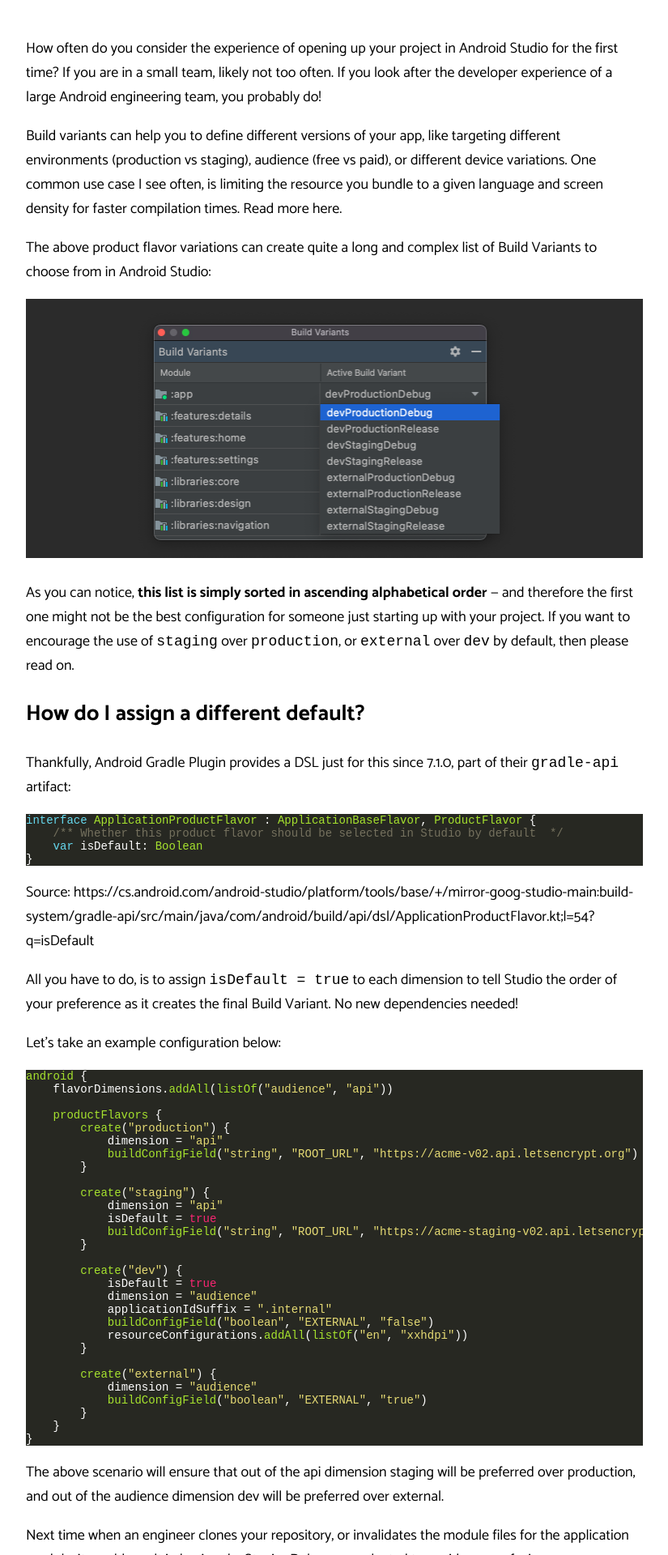
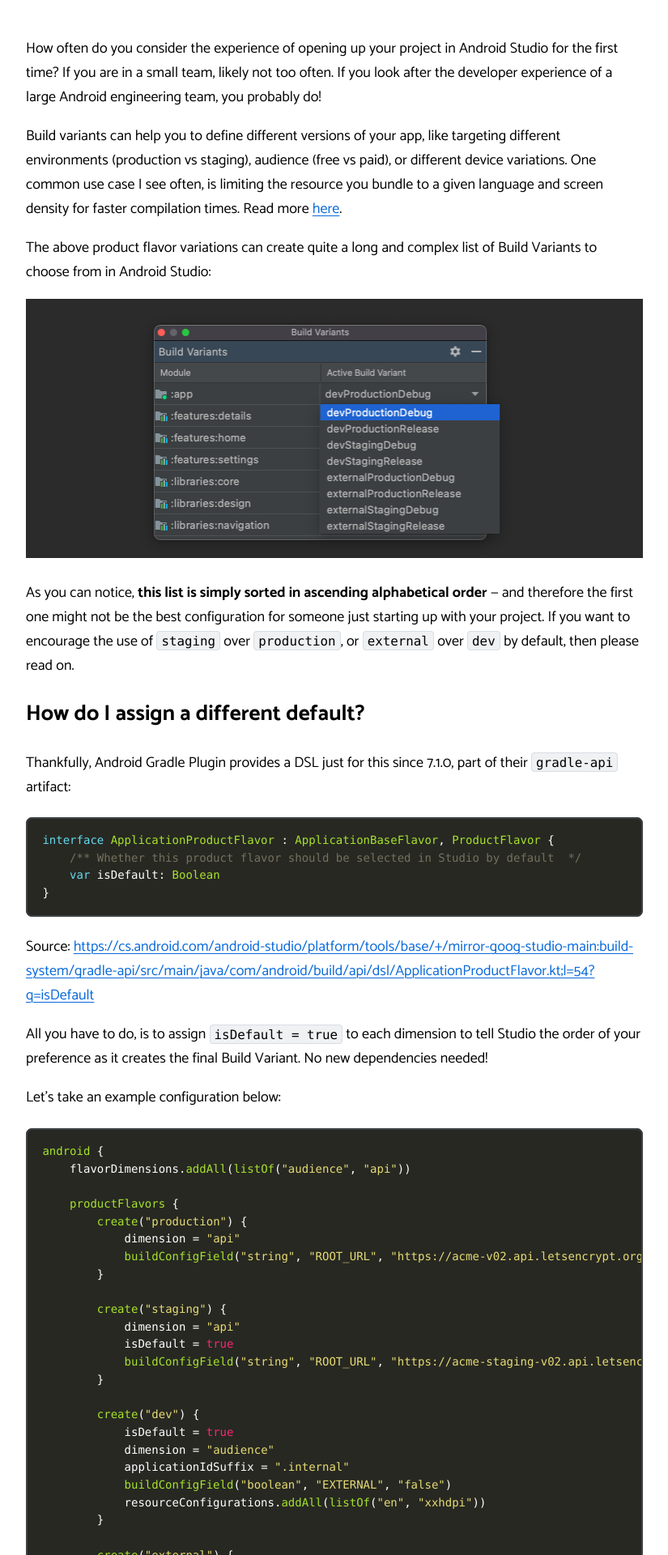
Before and after one commit to anthonymonori/website, a Jekyll site: the page built from _posts/2024-05-06-agp-tidbits-default-build-variant-in-android-studio.md, in a window 1280 px wide. Shown: the part 870-2790 px from the top of the page at 81% size, without its empty margins (227-1052 px from the left). Built offline with Jekyll 4.4.1, drawn with Linux system fonts in a browser that asks for light colours.

Commit message:
Improve talk links and code styling (#56)

```diff
--- a/_layouts/talk.html
+++ b/_layouts/talk.html
@@ -20,7 +20,7 @@
 	{% endif %}
 
 	{% for post in page.relevant_posts %}
-	<p><a href="{{ post.url | relative_url }}">Read {{ post.title }} →</a></p>
+	<p><a href="{{ post.url | relative_url }}">Read relevant blog post</a></p>
 	{% endfor %}
 
 	{{ content }}
--- a/assets/css/style.css
+++ b/assets/css/style.css
@@ -5,6 +5,11 @@
     --body-bg: #fff;
     --primary-font-color: #000;
     --border-color: #dadada;
+    --link-color: #0969da;
+    --link-hover-color: #0550ae;
+    --inline-code-bg: #eff1f3;
+    --inline-code-border: #d8dee4;
+    --code-block-border: #3f4347;
 }
 
 [data-theme="dark"] {
@@ -13,6 +18,11 @@
   --body-bg: #10171e;
   --primary-font-color: #bfbfbf;
   --border-color: #6a6a6a;
+  --link-color: #79b8ff;
+  --link-hover-color: #a8d1ff;
+  --inline-code-bg: #252f3a;
+  --inline-code-border: #46515c;
+  --code-block-border: #59636e;
 }
 
 body{
@@ -69,7 +79,7 @@
   background: var(--bg-hover-color);
 }
 
-.post-list .post-title{width: 80%; color: var(--primary-font-color); font-weight: 600;}
+.post-list .post-title{width: 80%; font-weight: 600;}
 .post-list .post-date{width: 20%; text-align: right;}
 
 .post-header{
@@ -116,8 +126,8 @@
   border:1px dashed var(--border-color);
 
 }
-.navigation .prev{width: 45%; overflow: hidden; white-space: nowrap; text-overflow: ellipsis; color: var(--primary-font-color); font-weight: 600; padding: 5px 10px;}
-.navigation .next{width: 45%; color: var(--primary-font-color); overflow: hidden; white-space: nowrap; text-overflow: ellipsis; font-weight: 600; text-align: right; padding: 5px 10px;}
+.navigation .prev{width: 45%; overflow: hidden; white-space: nowrap; text-overflow: ellipsis; font-weight: 600; padding: 5px 10px;}
+.navigation .next{width: 45%; overflow: hidden; white-space: nowrap; text-overflow: ellipsis; font-weight: 600; text-align: right; padding: 5px 10px;}
 
 .pagination{
   width: 100%;
@@ -130,15 +140,15 @@
   margin-bottom: 5px;
   background:var(--bg-color);
 }
-.pagination .prev{color: var(--primary-font-color); font-weight: 600;}
-.pagination .next{color: var(--primary-font-color); font-weight: 600; text-align: right;}
+.pagination .prev{font-weight: 600;}
+.pagination .next{font-weight: 600; text-align: right;}
 
 .blog-post-content{
   width: 100%;
   font-size: 18px;
 }
 
-.post-tag{background: var(--bg-color); color:var(--primary-font-color); padding: 5px 10px;}
+.post-tag{background: var(--bg-color); padding: 5px 10px;}
 
 .profile{
   width: 100%;
@@ -168,11 +178,57 @@
 .text-right{text-align: right;}
 .w-100{width: 100%!important;}
 
-a:hover{text-decoration: none;}
-a{color: var(--primary-font-color); text-decoration: none;}
+a{
+  color: var(--link-color);
+  text-decoration: underline;
+  text-decoration-thickness: 1px;
+  text-underline-offset: 0.16em;
+}
+a:hover{
+  color: var(--link-hover-color);
+  text-decoration-thickness: 2px;
+}
+.nav-links a,
+.nav-links a:hover{
+  color: var(--primary-font-color);
+  text-decoration: none;
+}
 img{max-width: 100%;}
 figure{margin:0; padding: 15px;}
-pre{font-size: 14px; max-width: 90vw; overflow: auto;}
+pre,
+code{
+  font-family: ui-monospace, "SFMono-Regular", Menlo, Monaco, Consolas, "Liberation Mono", "Courier New", monospace;
+  font-variant-ligatures: none;
+}
+.blog-post-content :not(pre) > code{
+  padding: 0.1em 0.32em;
+  background: var(--inline-code-bg);
+  border: 1px solid var(--inline-code-border);
+  border-radius: 4px;
+  font-size: 0.88em;
+}
+pre{
+  max-width: 90vw;
+  margin: 1.25em 0;
+  padding: 1rem 1.15rem;
+  overflow: auto;
+  font-size: 14px;
+  line-height: 1.55;
+  tab-size: 4;
+}
+.highlight{
+  margin: 1.25em 0;
+  overflow: hidden;
+  border: 1px solid var(--code-block-border);
+  border-radius: 7px;
+}
+.highlight pre{
+  max-width: none;
+  margin: 0;
+}
+.highlight code{
+  font-size: inherit;
+}
 .social-icon{height: 24px;}
 
 @media (min-width: 1200px){
@@ -210,5 +266,5 @@
 .section-subheader .post-title {font-size: 1em; opacity: 0.7;}
 
 .video-container {position: relative; padding-bottom: 56.25%; height: 0; overflow: hidden; margin: 1.5em 0;}
-.video-container iframe {position: absolute; top: 0; left: 0; width: 100%; height: 100%;}
+.video-container iframe {position: absolute; top: 0; left: 0; width: 100%; height: 100%; border: 0;}
 .talk-header {font-size: 1.1em; margin-bottom: 1.5em;}
```
Also changed, not shown: _posts/2026-08-22-where-should-gradle-build-logic-live.md (+16 -6 lines).
